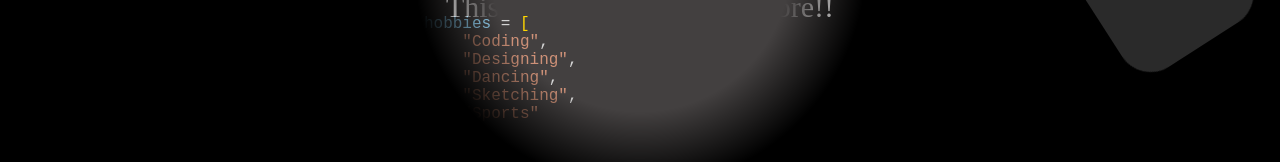
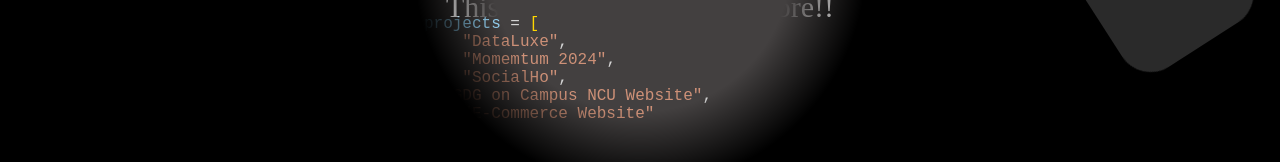
Before and after one commit to ananya990/My_Website, a plain HTML site: page index.html in a window 1280 px wide. Shown: the part 439-601 px from the top of the page. Drawn offline with nearby package versions, Linux system fonts and the light colour scheme.

Commit message:
Update index.html

```diff
--- a/index.html
+++ b/index.html
@@ -43,7 +43,7 @@
           </div>
           <pre>
       <span class="variable">name</span> <span class="character">=</span> <span class="string">"Ananya V A"</span>
-      <span class="variable">age</span> <span class="character">=</span> <span class="number">19</span>
+      <span class="variable">age</span> <span class="character">=</span> <span class="number">21</span>
       <span class="variable">college</span> <span class="character">=</span> <span class="string">"The NorthCap University"</span>
       <span class="variable">specialization</span> <span class="character">=</span> <span class="string">"Full Stack Development"</span>
 
@@ -56,12 +56,12 @@
           <span class="string">"Other"</span> <span class="character">:</span> <span class="string">"Git/Github"</span>
       <span class="bracket">}</span>
 
-      <span class="variable">hobbies</span> <span class="character">=</span> <span class="bracket">[</span>
-          <span class="string">"Coding"</span><span class="character">,</span>
-          <span class="string">"Designing"</span><span class="character">,</span>
-          <span class="string">"Dancing"</span><span class="character">,</span>
-          <span class="string">"Sketching"</span><span class="character">,</span>
-          <span class="string">"Sports"</span>
+      <span class="variable">projects</span> <span class="character">=</span> <span class="bracket">[</span>
+          <span class="string">"DataLuxe"</span><span class="character">,</span>
+          <span class="string">"Momemtum 2024"</span><span class="character">,</span>
+          <span class="string">"SocialHo"</span><span class="character">,</span>
+        <span class="string">"GDG on Campus NCU Website"</span><span class="character">,</span>
+          <span class="string">"E-Commerce Website"</span>
       <span class="bracket">]</span>
                   </pre>
         </div>
```
